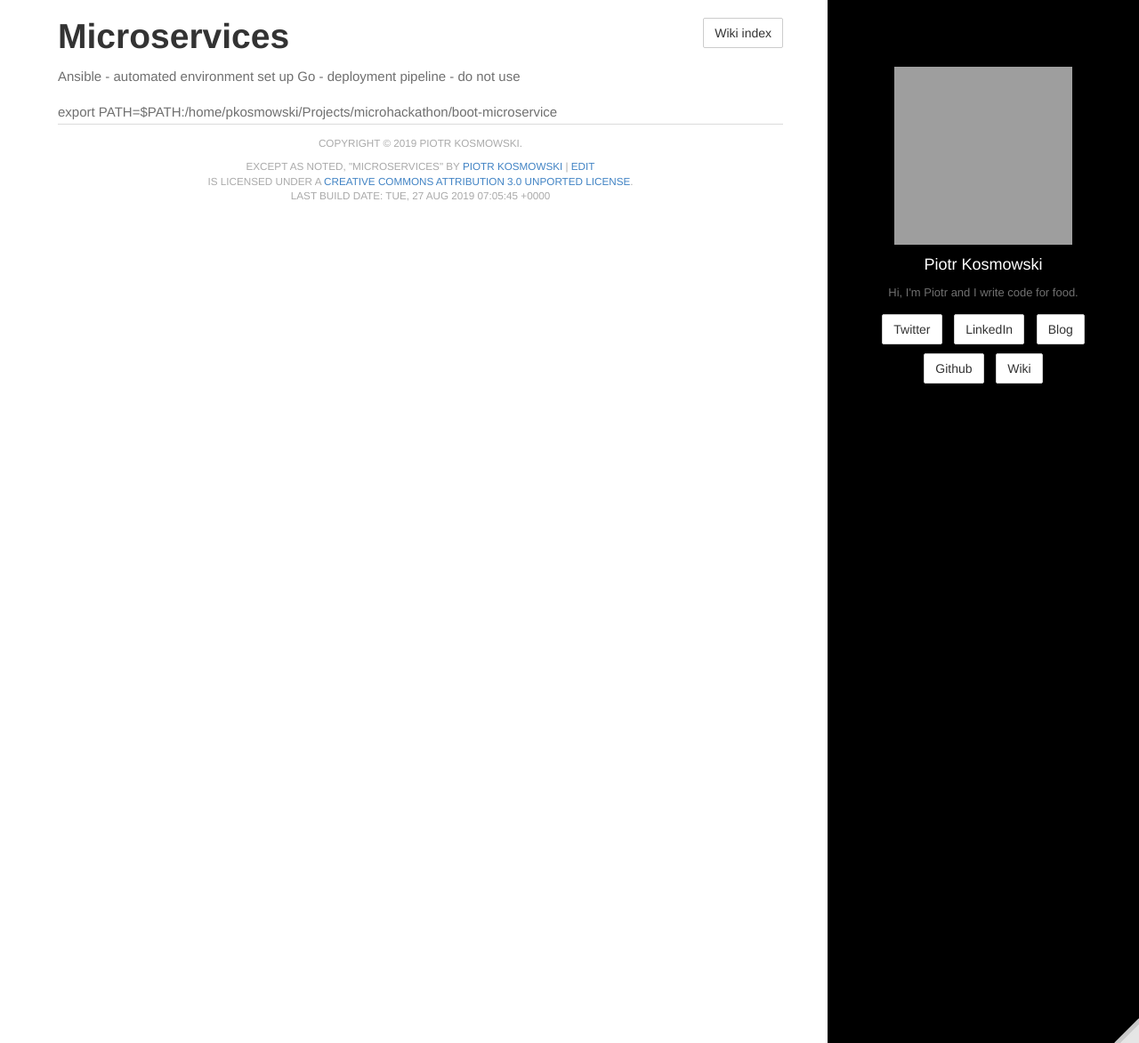
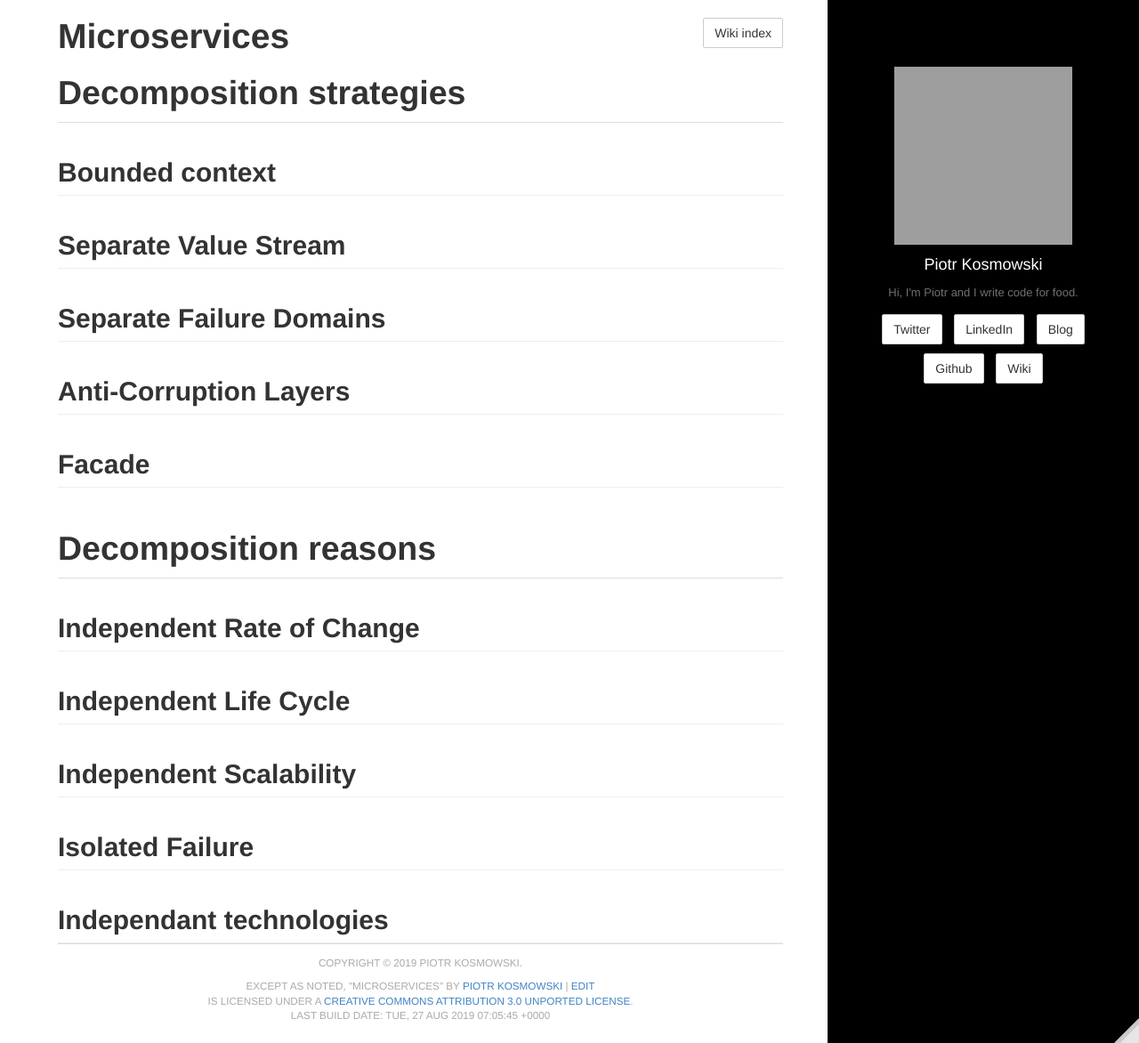
Before and after one commit to kospiotr/kospiotr.github.io, a Jekyll site: the page built from wiki/microservices.md, in a window 1280 px wide and 1172 px high. Shown: the whole window at 89% size. Built offline with Jekyll 4.4.1, drawn with Linux system fonts in a browser that asks for light colours; grey boxes are pictures that could not be loaded.

Commit message:
Update microservices.md

```diff
--- a/wiki/microservices.md
+++ b/wiki/microservices.md
@@ -6,7 +6,17 @@ toc: false
 editurl: wiki/microservices.md
 ---
 
-Ansible - automated environment set up
-Go - deployment pipeline - do not use
+# Decomposition strategies
 
-export PATH=$PATH:/home/pkosmowski/Projects/microhackathon/boot-microservice
+## Bounded context
+## Separate Value Stream
+## Separate Failure Domains
+## Anti-Corruption Layers
+## Facade
+
+# Decomposition reasons
+## Independent Rate of Change
+## Independent Life Cycle
+## Independent Scalability
+## Isolated Failure
+## Independant technologies
```
